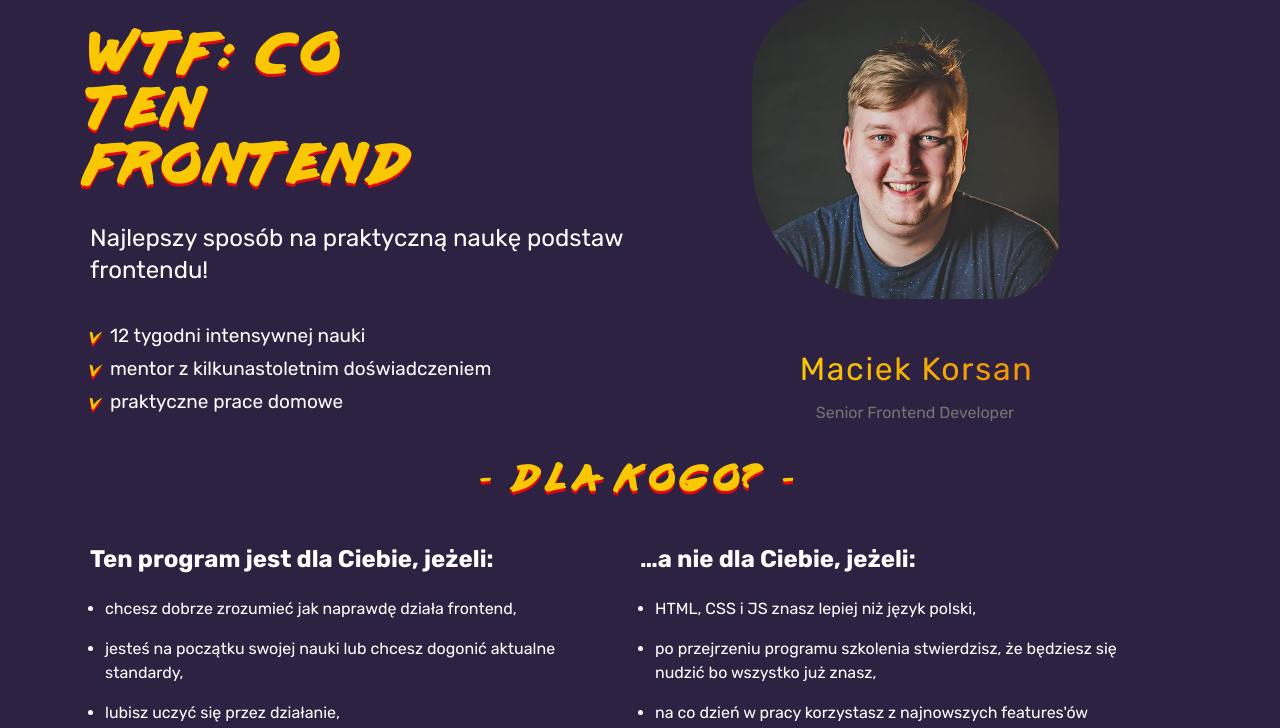
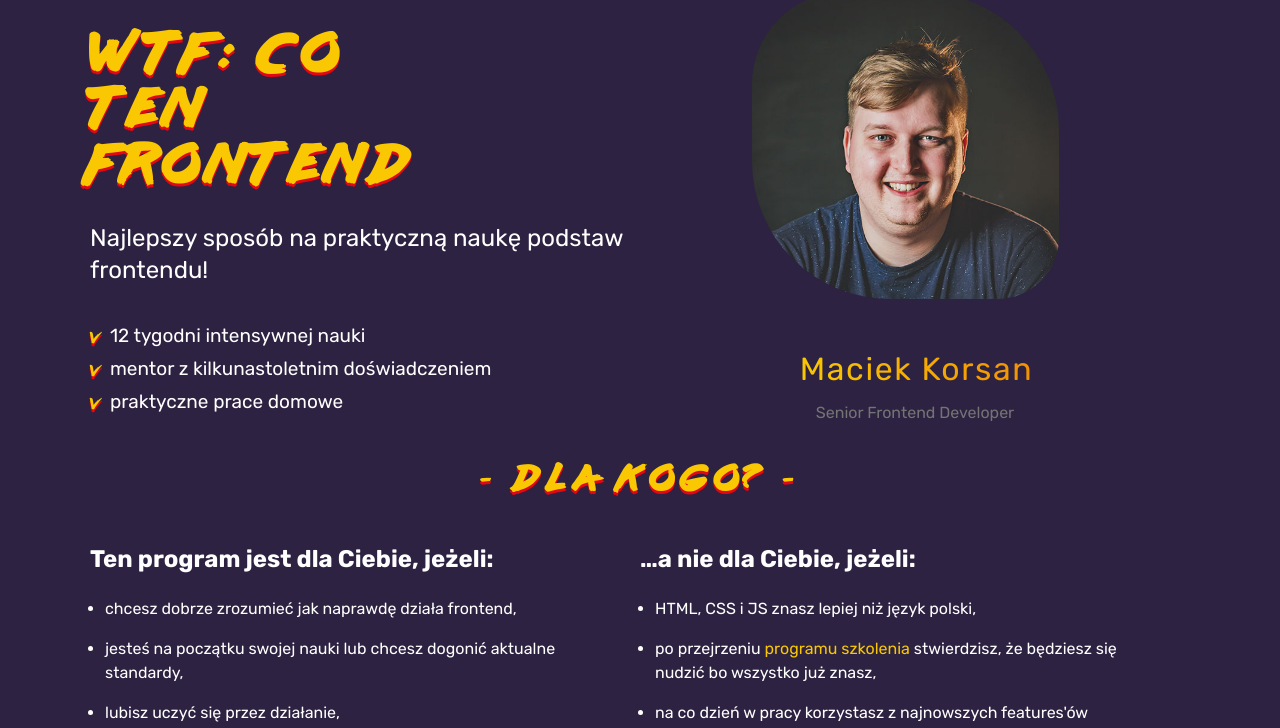
Before and after one commit to MarcinGiepard/cotenfrontend, a plain HTML site: page index.html in a window 1280 px wide. Shown: the part 68-796 px from the top of the page. Drawn offline with Linux system fonts and the light colour scheme.

Commit message:
changing color of hiperlink

```diff
--- a/index.html
+++ b/index.html
@@ -99,7 +99,7 @@
                                 HTML, CSS i JS znasz lepiej niż język polski,
                             </li>
                             <li class="for-who--list-item">
-                                po przejrzeniu programu szkolenia stwierdzisz, że będziesz się nudzić bo wszystko już znasz,
+                                po przejrzeniu <a href="#program">programu szkolenia</a> stwierdzisz, że będziesz się nudzić bo wszystko już znasz,
                             </li>
                             <li class="for-who--list-item">
                                 na co dzień w pracy korzystasz z najnowszych features'ów technologii frontendowych,
@@ -112,7 +112,7 @@
                 </div>
             </div>
         </section>
-        <section class="program">
+        <section class="program" id="program">
             <div class="program__heading color-font">
                     <h2 class="for-who__heading--title">- program szkolenia -</h2>
             </div>
--- a/style.css
+++ b/style.css
@@ -266,3 +266,7 @@ span{
     margin: 0 auto;
     text-align: center;
 }
+
+.for-who a {
+    color:  #f9c802;
+}
```
